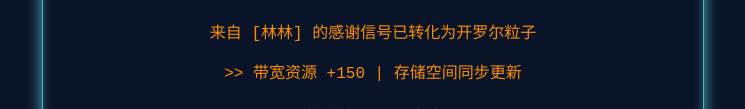
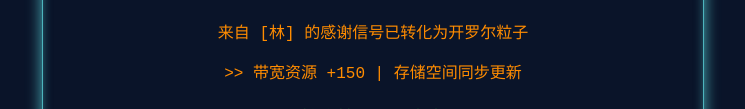
Before and after one commit to Zhang-ta/Links, a plain HTML site: page index.html in a window 1280 px wide. Shown: the part 227-336 px from the top of the page, without its empty margins (267-1012 px from the left). Drawn offline with Linux system fonts and the light colour scheme.

Commit message:
index.html

```diff
--- a/index.html
+++ b/index.html
@@ -47,7 +47,7 @@
 
         <!-- 标题与信息 -->
         <h1>感谢终端激活</h1>
-        <p>来自 [林林] 的感谢信号已转化为开罗尔粒子</p>
+        <p>来自 [林] 的感谢信号已转化为开罗尔粒子</p>
         <p>>> 带宽资源 +150 | 存储空间同步更新</p>
 
         <!-- UCA标语 -->
```
